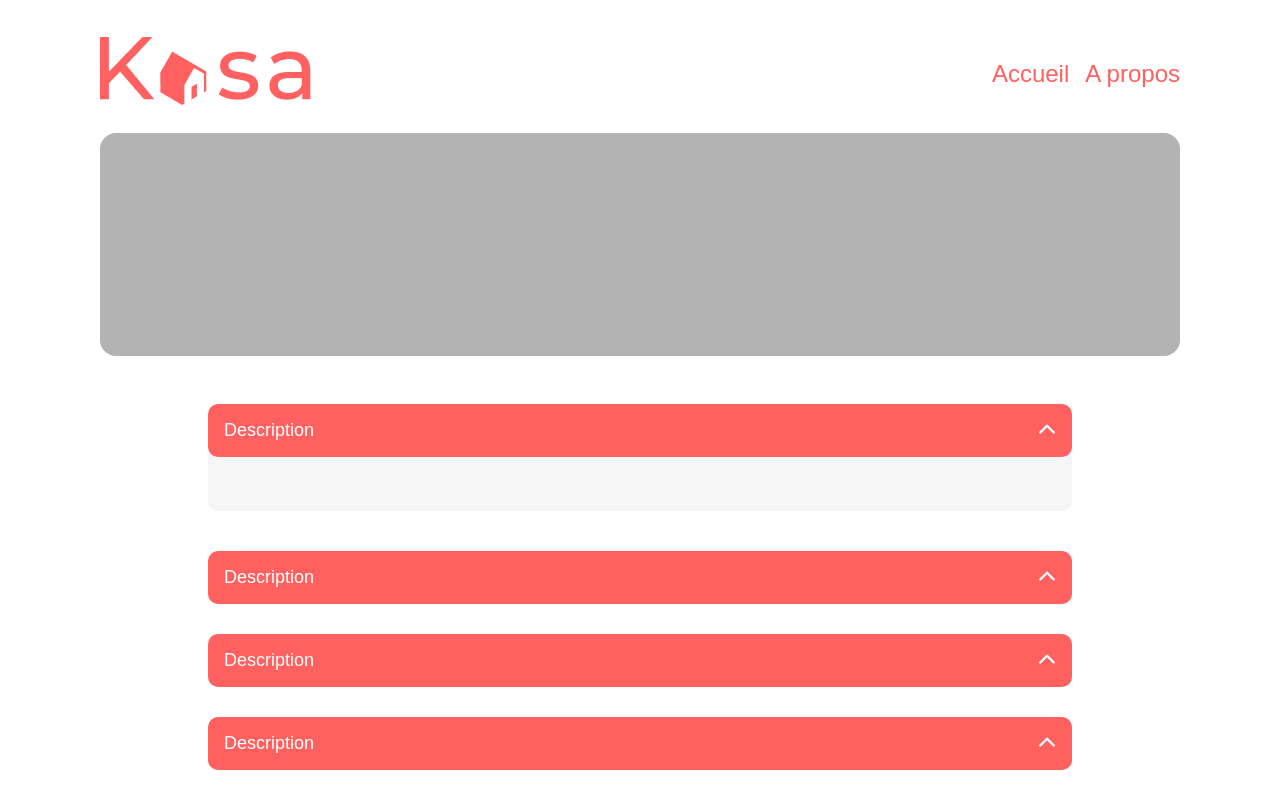
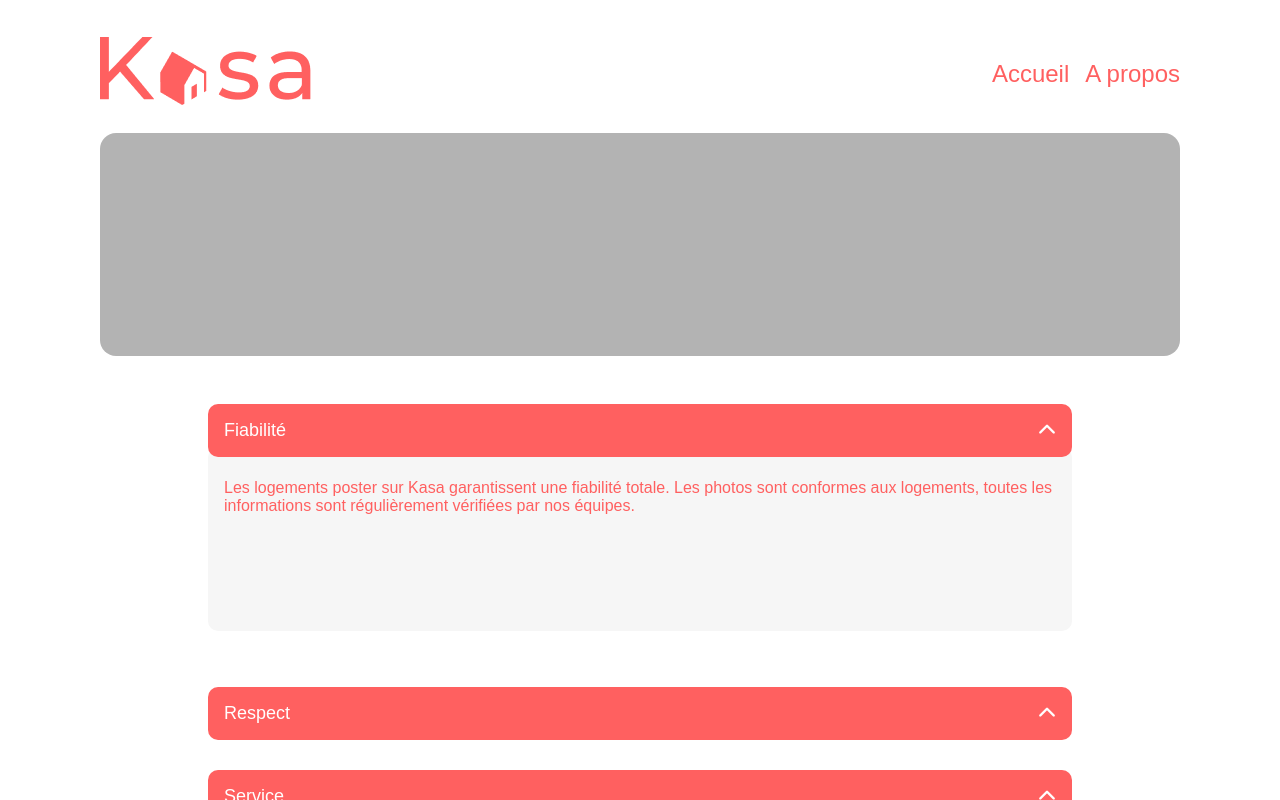
Before and after one commit to PA7Colin/P7Kasa, a React (Create React App) app: page /about in a window 1280 px wide. Both pictures are taken after a click on the icon 1047 px from the left and 430 px from the top of the page. Shown: the top 800 px of the page. Built offline with nearby package versions, Linux system fonts and the light colour scheme.

Commit message:
collapse

```diff
--- a/src/components/tag/Description.jsx
+++ b/src/components/collapse/Collapse.jsx
@@ -1,6 +1,6 @@
 import React, { useState } from 'react'
 
-function Description(props) {
+function Collapse(props) {
   //Collapse
   const [isContentVisible, setIsContentVisible] = useState(false);
   const showContent = () => {
@@ -10,11 +10,11 @@
   return (
 <div className='housing__description'>
     <p className='housing__descriptionTag'>
-        <span>Description</span>
+        <span>{props.title}</span>
         <i class="fas fa-chevron-up" onClick={showContent}></i>
     </p>
 
-    {isContentVisible && <p className='housing__descriptionContent'>{props.description}</p>}
+    {isContentVisible && <p className='housing__descriptionContent'>{props.content}</p>}
 </div>
 )}
-export default Description
+export default Collapse
--- a/src/components/gallery/HousingGallery.jsx
+++ b/src/components/gallery/HousingGallery.jsx
@@ -3,8 +3,7 @@
 
 import '../gallery/gallery.scss'
 
-import Description from '../tag/Description'
-import Equipements from '../tag/Equipements'
+import Collapse from '../collapse/Collapse'
 import Carrousel from '../carrousel/Carrousel'
 import UserHeader from '../tag/UserHeader'
 
@@ -30,8 +29,8 @@
         <Carrousel imageUrl={flat.cover} />
         <UserHeader flat={flat} />
         <div className='housing__tagFlex'>
-            <Description description={flat.description} />
-            <Equipements equipments={flat.equipments} content={flat.equipments.map(eq => <li>{eq}</li>)} />
+            <Collapse title={'Description'} content={flat.description}  />
+            <Collapse title={'Equipements'} equipments={flat.equipments} content={flat.equipments.map(eq => <li>{eq}</li>)} />
         </div>
     </div>
 )
--- a/src/components/gallery/gallery.scss
+++ b/src/components/gallery/gallery.scss
@@ -107,9 +107,11 @@
     }
     &__description {
         width: 50%;
+        overflow: hidden;
     }
     &__descriptionContent {
         background-color: $shadow;
+        min-height: 120px;
         color: $color-primary;
         margin-top: 0;
         border-radius: 10px;
@@ -163,6 +165,7 @@
 .description__about div {
     width: 100%;
     margin-bottom: 30px;
+    border-radius: 5px;
 }
 
 @media screen and (max-width: 768px) {
--- a/src/components/tag/Equipements.jsx
+++ /dev/null
@@ -1,15 +0,0 @@
-import React from 'react'
-
-function Equipements(props) {
-  return (
-<div className='housing__description'>
-    <p className='housing__descriptionTag'>
-        <span>Equipements</span>
-        <i class="fas fa-chevron-up"></i>
-    </p>
-    <p className='housing__descriptionContent'>{props.content}</p>
-</div>
-  )
-}
-
-export default Equipements
--- a/src/pages/About.jsx
+++ b/src/pages/About.jsx
@@ -2,8 +2,10 @@
 
 import Header from '../components/header/Header'
 import AboutBanner from '../components/banner/AboutBanner'
-import Description from '../components/tag/Description'
+import Collapse from '../components/collapse/Collapse'
 import Footer from '../components/footer/Footer'
+
+import {about} from '../service/AboutData'
 
 
 function About() {
@@ -13,10 +15,10 @@
       <AboutBanner />
       <section className='description_container'>
         <div className='description__about'>
-          <Description />
-          <Description />
-          <Description />
-          <Description />
+          <Collapse title='Fiabilité' content={about.fiability}/>
+          <Collapse title='Respect' content={about.respect} />
+          <Collapse title='Service' content={about.service} />
+          <Collapse title='Responsabilité' content={about.security} />
         </div>
       </section>
       <Footer />
--- /dev/null
+++ b/src/service/AboutData.jsx
@@ -0,0 +1,6 @@
+export const about = {
+    fiability: "Les logements poster sur Kasa garantissent une fiabilité totale. Les photos sont conformes aux logements, toutes les informations sont régulièrement vérifiées par nos équipes.",
+    respect: "La bienveillance fait partie des valeurs fondatrices de Kasa. Tout comportement discriminatoire ou de perturbation du voisinage entrainera une exclusion de notre plateforme.",
+    service: "Nos équipes se tiennent à votre disposition pour vous fournir une expérience parfaite. Hésitez pas à nous contacter.",
+    security: "La sécurité est la priorité de Kasa. Aussi bien pour les hôtes que pour les voyageurs, chaque logement correspond aux critères de sécurité établis par nos services. En laissant une note aussi bien à l'hôte qu'au locataire, cela permet à nos équipes de vérifier que les standards sont bien respectés. Nous organisons également des ateliers sur la sécurité domestique pour nos hôtes."
+}
```
